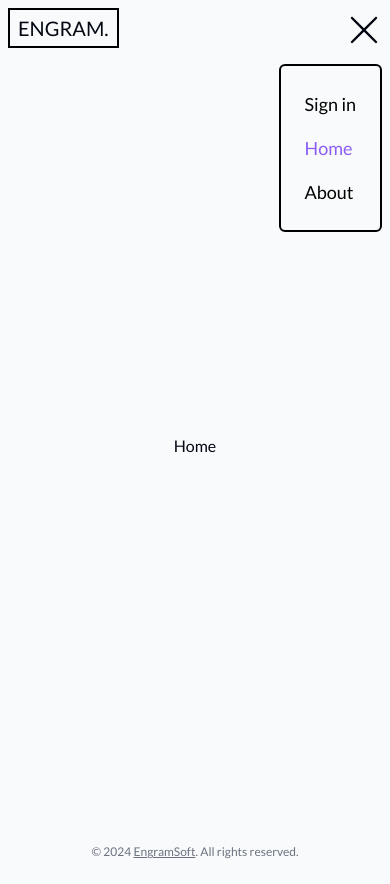
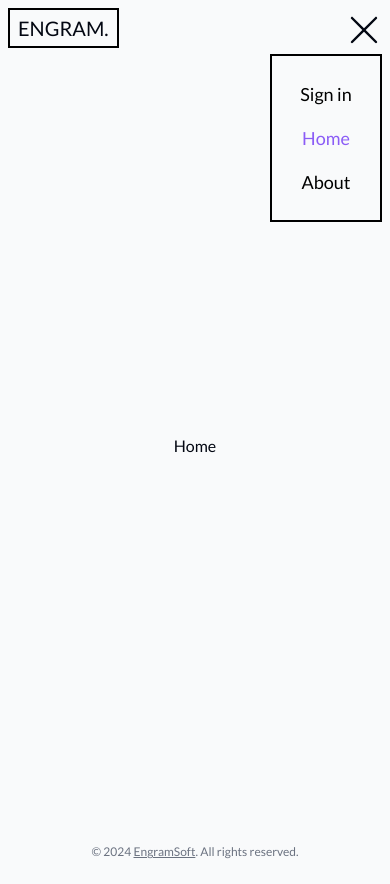
Before and after one commit to emre-ergun/engramsoft-web-blog, a React (Vite) app: page / in a window 390 px wide. Both pictures are taken after a click on the element 364 px from the left and 30 px from the top of the page. Built offline with nearby package versions, Linux system fonts and the light colour scheme.

Commit message:
navbar menu position changed to absolute to the parent position

```diff
--- a/src/components/Header.tsx
+++ b/src/components/Header.tsx
@@ -12,7 +12,7 @@ function Header() {
         {/* <SvgLogo style='w-[3rem] h-[3rem] fill-black' /> */}
         <h1 className='text-xl border-2 border-black px-2 py-1'>ENGRAM.</h1>
       </Link>
-      <div className='flex items-end justify-center gap-4'>
+      <div className='relative flex items-end justify-center gap-4'>
         <div className='hidden sm:flex items-end gap-4 text-lg'>
           <NavLink
             to={'/'}
@@ -48,14 +48,14 @@ function Header() {
           ) : (
             <RxHamburgerMenu className='text-4xl' />
           )}
-        </div>
-      </div>
           {isMenuOpen && (
-        <div className='fixed flex flex-col gap-4 py-6 px-6 border-2 border-black rounded-md top-[64px] right-[8px] text-lg'>
+            <div className='absolute flex flex-col gap-4 py-6 px-6 border-2 border-black top-[42px] right-0 text-center text-lg min-w-28'>
               <NavLink
                 to={'/sign-in'}
                 className={({ isActive }) =>
-              isActive ? 'text-violet-500' : 'text-black hover:text-violet-500'
+                  isActive
+                    ? 'text-violet-500'
+                    : 'text-black hover:text-violet-500'
                 }
                 onClick={() => setIsMenuOpen(false)}
               >
@@ -64,7 +64,9 @@ function Header() {
               <NavLink
                 to={'/'}
                 className={({ isActive }) =>
-              isActive ? 'text-violet-500' : 'text-black hover:text-violet-500'
+                  isActive
+                    ? 'text-violet-500'
+                    : 'text-black hover:text-violet-500'
                 }
                 onClick={() => setIsMenuOpen(false)}
               >
@@ -73,7 +75,9 @@ function Header() {
               <NavLink
                 to={'/about'}
                 className={({ isActive }) =>
-              isActive ? 'text-violet-500' : 'text-black hover:text-violet-500'
+                  isActive
+                    ? 'text-violet-500'
+                    : 'text-black hover:text-violet-500'
                 }
                 onClick={() => setIsMenuOpen(false)}
               >
@@ -82,6 +86,8 @@ function Header() {
             </div>
           )}
         </div>
+      </div>
+    </div>
   );
 }
 
```
Lines whose indentation alone changed are shown as unchanged.
